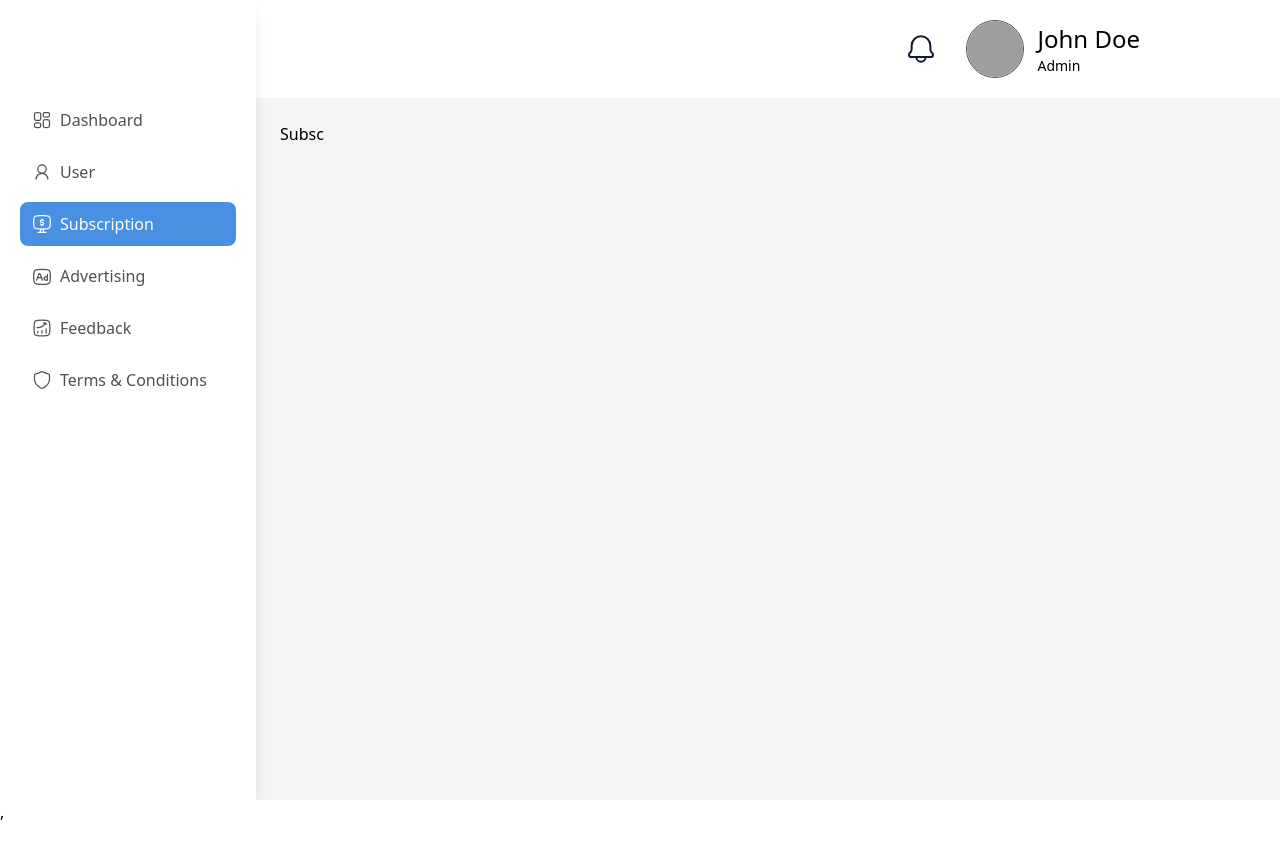
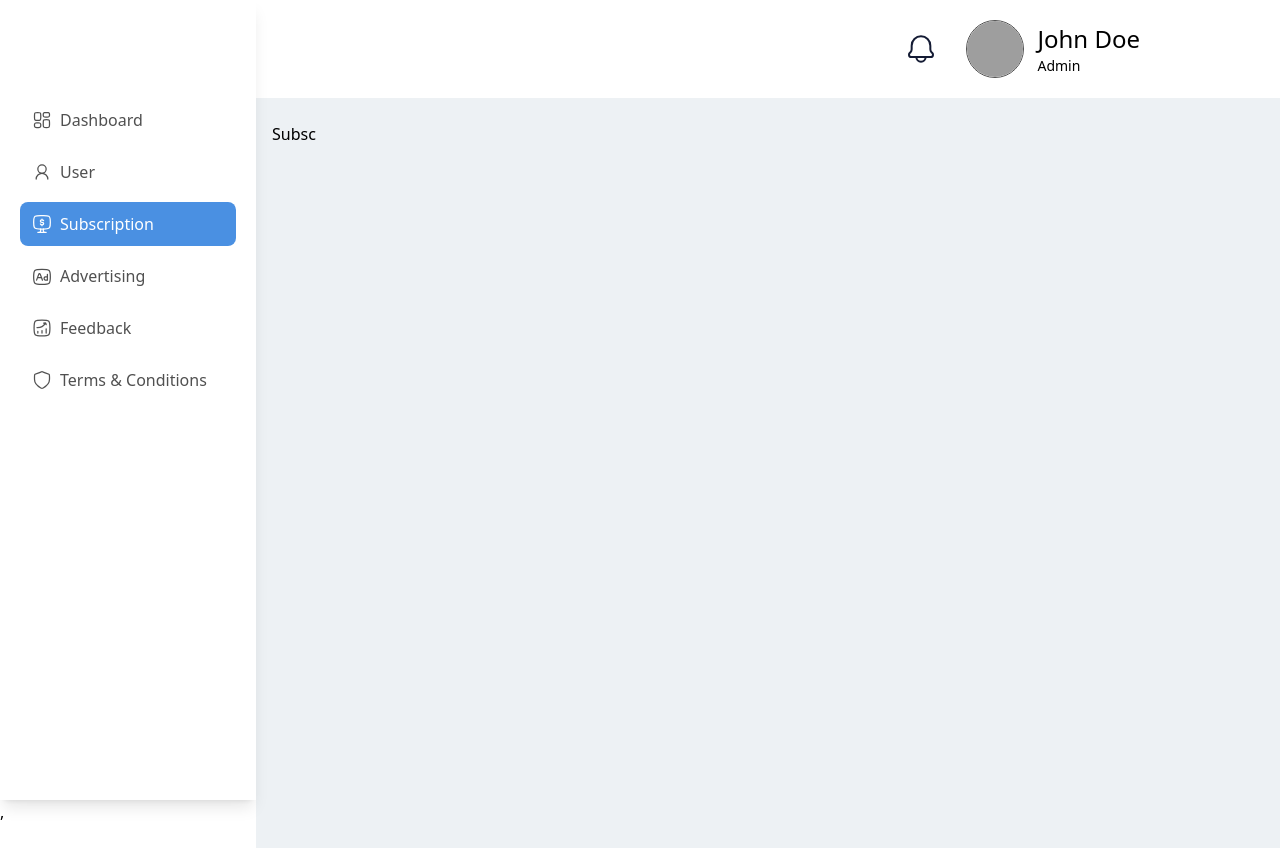
Before and after one commit to rifat-two-eight/dash01, a React (Vite) app: page /subscription in a window 1280 px wide. Before the commit the page ends 824 px from the top, so only its background shows below. Built offline with nearby package versions, Linux system fonts and the light colour scheme; grey boxes are pictures that could not be loaded.

Commit message:
header site

```diff
--- a/src/Components/Header.jsx
+++ b/src/Components/Header.jsx
@@ -20,8 +20,8 @@ const Header = () => {
   const title = getTitle(location.pathname);
 
   return (
-    <header className="bg-[#FFFFFF] flex items-center h-[98px] text-[#505050] w-full px-4">
-      <div className="flex justify-between items-center w-full ">
+    <header className="bg-[#FFFFFF] shadow flex items-center h-[98px] text-[#505050] w-full px-4">
+      <div className="flex justify-between items-center w-full">
         {/* Dynamic page title */}
         <h1 className="text-2xl ms-2.5">{title}</h1>
 
--- a/src/Components/Sidebar.jsx
+++ b/src/Components/Sidebar.jsx
@@ -14,7 +14,7 @@ const Sidebar = () => {
   ];
 
   return (
-    <aside className="w-64 sticky bg-[#FFFFFF] shadow-lg text-[#505050] h-screen pt-[98px] px-5">
+    <aside className="w-64 fixed bg-[#FFFFFF] shadow-lg text-[#505050] h-screen pt-[98px] px-5">
       <ul className="space-y-2">
         {navItems.map((item) => {
           const isActive = currentPath === item.path;
--- a/src/Layout/Root.jsx
+++ b/src/Layout/Root.jsx
@@ -1,22 +1,26 @@
 import { Outlet } from "react-router";
+import Sidebar from "../Components/Sidebar";
 import Header from "../Components/Header";
-import Sidebar from "../Components/Sidebar";
 
 const Root = () => {
   return (
-    <div className="flex overflow-hidden h-screen bg-[#edf1f4]">
-      {/* Sidebar - Independent scroll */}
-      <Sidebar />
+    <div className="grid h-screen" style={{ gridTemplateColumns: '256px 1fr' }}>
+      {/* Fixed Sidebar - 256px width */}
+      <div className="h-full">
+        <Sidebar />
+      </div>
 
-      {/* Main content area: Header + Content */}
-      <div className="flex-1 flex flex-col">
-        {/* Header - Fixed at top */}
+      {/* Main content area with header */}
+      <div className="grid grid-rows-[98px_1fr]">
+        {/* Header - fixed height */}
         <Header />
 
-        {/* Main content - Independent scroll */}
-        <main className="flex-1 bg-gray-100 overflow-y-auto p-6">
-          <Outlet />
-        </main>
+        {/* Content area - takes remaining space */}
+        <div className="px-4 py-6 bg-[#EDF1F4] overflow-y-auto" style={{ minHeight: 'calc(100vh - 50px)' }}>
+          <div className="rounded-md">
+            <Outlet />
+          </div>
+        </div>
       </div>
     </div>
   );
--- a/src/main.jsx
+++ b/src/main.jsx
@@ -10,7 +10,6 @@ import Dashboard from './Pages/Dashboard';
 import User from './Pages/User';
 import Subscription from './Pages/Subscription';
 
-// testing
 
 const router = createBrowserRouter([
   {
```
